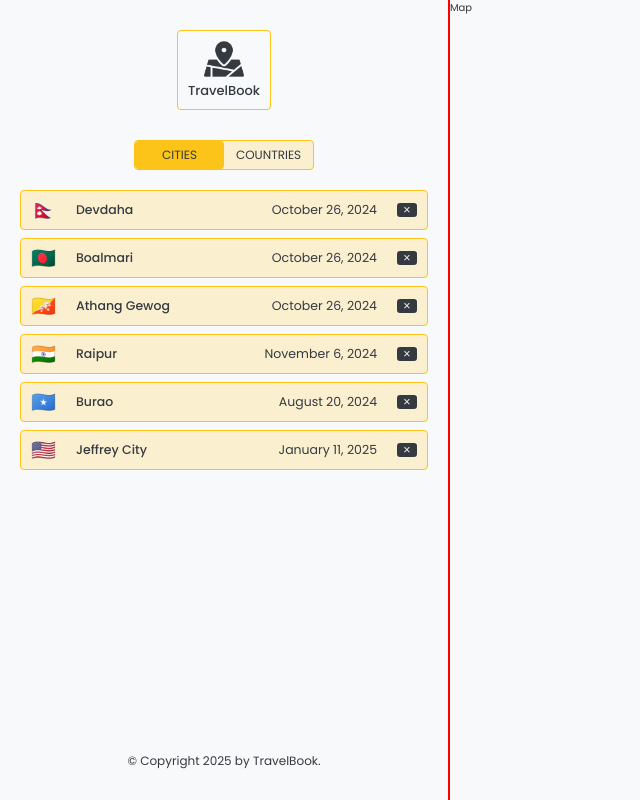
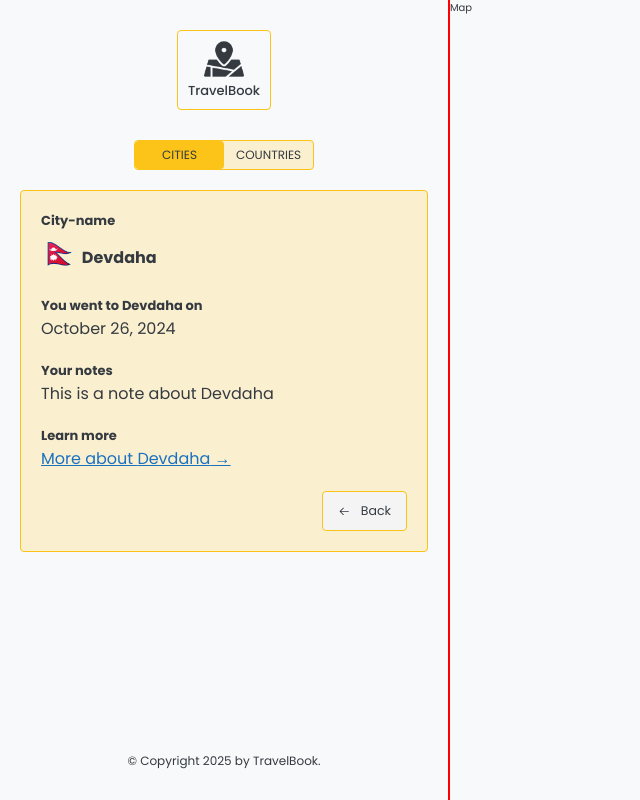
Before and after one commit to yogesh2142/react-travel-book2, a React (Vite) app: page /app in a window 1280 px wide. Shown: the whole page, without its empty margins (0-640 px from the left). Built offline with nearby package versions, Linux system fonts and the light colour scheme; the HTML template or start-up script is replaced by a standard one; a web font is replaced by a local one.

Commit message:
Initiated chaanges

```diff
--- a/src/components/AddCityForm.jsx
+++ b/src/components/AddCityForm.jsx
@@ -0,0 +1,33 @@
+import styles from "../styles/addCityForm.module.css";
+import BackButton from "./BackButton";
+
+function AddCityForm() {
+    return (
+        <div className={styles.addCityForm}>
+            <form>
+                <div>
+                    <label>City name</label>
+                    <input type="text" />
+                </div>
+                <div>
+                    <label>When did you go to #cityName</label>
+                    <input type="date" />
+                </div>
+
+                <div>
+                    <label>How was your experience !</label>
+                    <textarea rows="4" cols="50">
+                        Description about #cityName
+                    </textarea>
+                </div>
+
+                <div className={styles.buttonBox}>
+                    <button type="primary">Add</button>
+                    <BackButton />
+                </div>
+            </form>
+        </div>
+    );
+}
+
+export default AddCityForm;
--- /dev/null
+++ b/src/components/BackButton.jsx
@@ -0,0 +1,12 @@
+import { GoArrowLeft } from "react-icons/go";
+import styles from "../styles/backButton.module.css";
+
+function BackButton() {
+    return (
+        <button className={styles.backButton}>
+            <GoArrowLeft /> <span>Back</span>
+        </button>
+    );
+}
+
+export default BackButton;
--- a/src/components/City.jsx
+++ b/src/components/City.jsx
@@ -0,0 +1,60 @@
+import styles from "../styles/city.module.css";
+import { formatDate } from "../helper";
+import { GoArrowLeft } from "react-icons/go";
+import BackButton from "./BackButton";
+
+const tempCity = {
+    cityName: "Devdaha",
+    country: "Nepal",
+    emoji: "🇳🇵",
+    date: "2024-10-26T04:53:08.130Z",
+    notes: "This is a note about Devdaha",
+    position: {
+        lat: "27.60323689456203",
+        lng: "83.55926513671876",
+    },
+    id: 3,
+};
+
+function City() {
+    const { emoji, cityName, notes, date } = tempCity;
+    return (
+        <div className={styles.city}>
+            <div className={styles.row}>
+                <h6>City-name</h6>
+                <h3>
+                    <span className={styles.emoji}>{emoji}</span> {cityName}
+                </h3>
+            </div>
+
+            <div className={styles.row}>
+                <h6>You went to {cityName} on</h6>
+                <p>{formatDate(date || null)}</p>
+            </div>
+
+            {notes && (
+                <div className={styles.row}>
+                    <h6>Your notes</h6>
+                    <p>{notes}</p>
+                </div>
+            )}
+
+            <div className={styles.row}>
+                <h6>Learn more</h6>
+                <a
+                    href={`https://en.wikipedia.org/wiki/${cityName}`}
+                    target="_blank"
+                    rel="noreferrer"
+                >
+                    More about {cityName} &rarr;
+                </a>
+            </div>
+
+            <div className={styles.backButton}>
+                <BackButton />
+            </div>
+        </div>
+    );
+}
+
+export default City;
--- a/src/components/CityItem.jsx
+++ b/src/components/CityItem.jsx
@@ -1,4 +1,4 @@
-import { formatDate } from "../../helper";
+import { formatDate } from "../helper";
 import styles from "../styles/cityItem.module.css";
 
 function CityItem({ city }) {
--- a/src/components/SideBar.jsx
+++ b/src/components/SideBar.jsx
@@ -3,13 +3,18 @@ import LogoBox from "../components/LogoBox";
 import AppNav from "./AppNav";
 import CityList from "./CityList";
 import Footer from "./Footer";
+import City from "./City";
+import AddCityForm from "./AddCityForm";
 
 function SideBar() {
     return (
         <div className={style.sideBar}>
             <LogoBox />
             <AppNav />
-            <CityList />
+            <City />
+            {/* <CityList />
+            <City />
+            <AddCityForm /> */}
             <Footer />
         </div>
     );
--- a/src/global.css
+++ b/src/global.css
@@ -7,6 +7,7 @@
     --color-white: #f4f4f5;
     --color-black: #343a40;
     --color-grey: #868e96;
+    --color-blue: #1971c2;
 
     --radius-sm: 0.4rem;
     --max-width: 60rem;
@@ -21,6 +22,7 @@ html {
     padding: 0;
     margin: 0;
     box-sizing: border-box;
+    font-family: inherit;
     font-size: inherit;
     transition: all 0.2s;
     color: inherit;
--- /dev/null
+++ b/src/styles/addCityForm.module.css
@@ -0,0 +1,36 @@
+.addCityForm {
+    padding: 2rem;
+    font-size: 1.25rem;
+    margin-top: 2rem;
+}
+
+.addCityForm form > div {
+    margin-bottom: 2.5rem;
+}
+
+.addCityForm label {
+    font-weight: bold;
+    margin-bottom: 0.8rem;
+    display: inline-block;
+}
+
+.addCityForm input,
+.addCityForm textarea {
+    border: 1px solid var(--color-main-yellow);
+}
+
+.buttonBox {
+    display: flex;
+    align-items: center;
+    justify-content: space-between;
+}
+
+.buttonBox button[type="primary"] {
+    background-color: var(--color-main-yellow);
+    padding: 1rem 1.5rem;
+    border-radius: var(--radius-sm);
+}
+
+.buttonBox button[type="primary"]:hover {
+    opacity: 0.9;
+}
--- /dev/null
+++ b/src/styles/backButton.module.css
@@ -0,0 +1,14 @@
+.backButton {
+    padding: 1rem 1.5rem;
+    border: 1px solid var(--color-main-yellow);
+    background-color: var(--color-white);
+    border-radius: var(--radius-sm);
+    display: flex;
+    align-items: center;
+    gap: 1rem;
+    font-size: 1.25rem;
+}
+
+.backButton:hover {
+    background-color: var(--color-main-yellow);
+}
--- /dev/null
+++ b/src/styles/city.module.css
@@ -0,0 +1,33 @@
+.city {
+    border: 1px solid var(--color-main-yellow);
+    width: 100%;
+    border-radius: var(--radius-sm);
+    background-color: var(--color-main-yellow-faded);
+    padding: 2rem;
+}
+
+.city .row {
+    font-size: 1.6rem;
+}
+
+.city .row:not(:last-child) {
+    padding-bottom: 2rem;
+}
+
+.city .row h6 {
+    font-size: 1.3rem;
+}
+
+.city .row a {
+    color: var(--color-blue);
+    text-decoration: underline;
+}
+
+.city .row .emoji {
+    font-size: 3rem;
+}
+
+.backButton {
+    display: flex;
+    justify-content: flex-end;
+}
```
Also changed, not shown: plan.txt, src/helper.js (renamed from helper.js).
